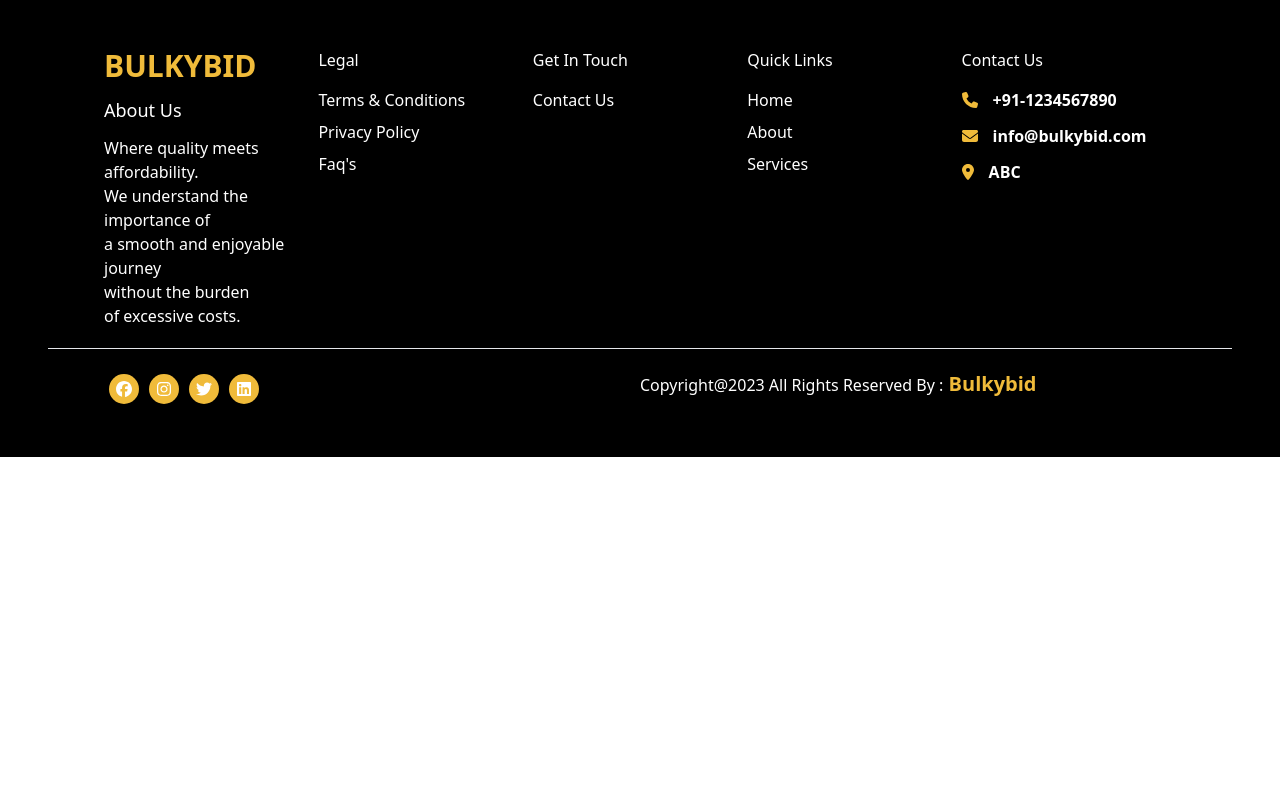
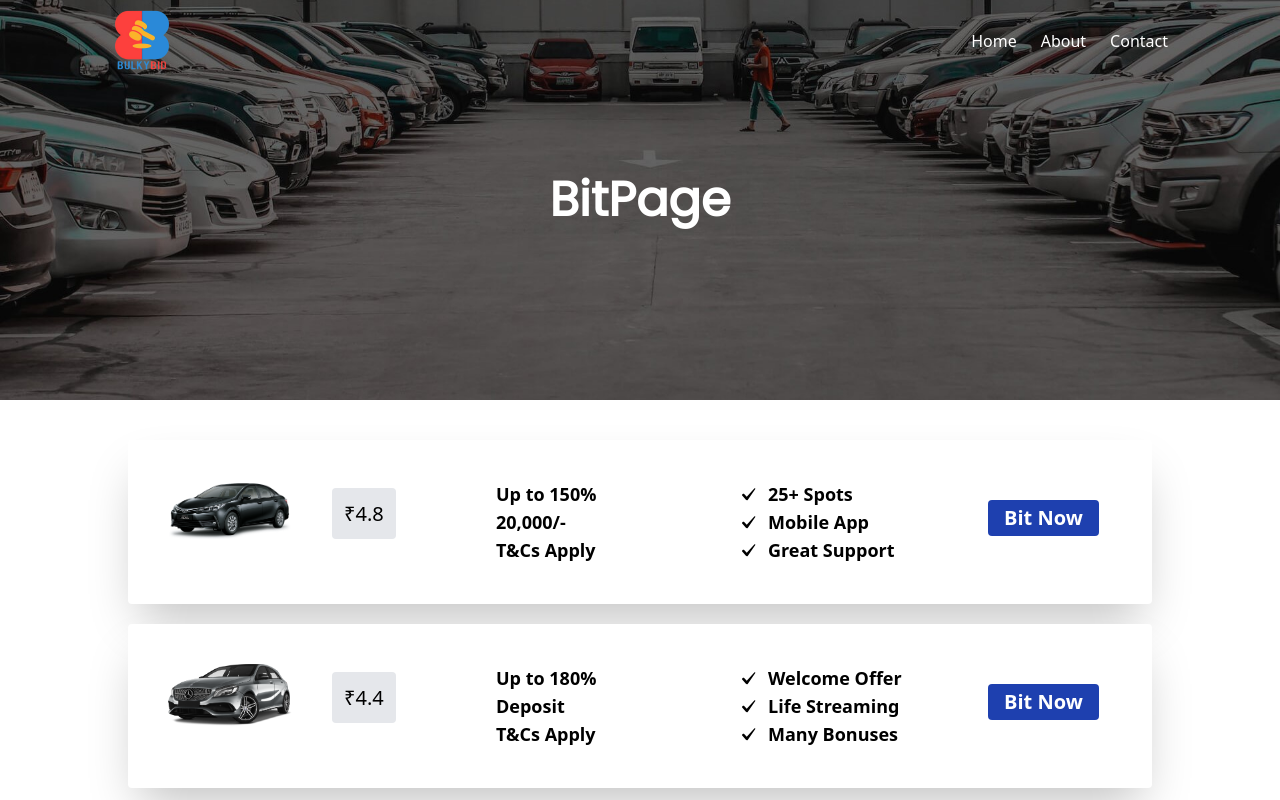
Before and after one commit to gravitonwebtech/bulkybid, a React (Create React App) app: page /bitpage in a window 1280 px wide. Shown: the top 800 px of the page. Built offline with nearby package versions, Linux system fonts and the light colour scheme; a web font is replaced by a local one.

Commit message:
bit page

```diff
--- a/src/App.js
+++ b/src/App.js
@@ -5,6 +5,7 @@ import About from "./componants/About";
 import Services from "./componants/Services";
 import Footer1 from "./Common/Footer1";
 import Contact from "./componants/Contact";
+import BitPage from "./componants/BitPage";
 
 const App = () => {
   return (
@@ -15,6 +16,7 @@ const App = () => {
           <Route path="/about" element={<About />} />
           <Route path="/services" element={<Services />} />
           <Route path="/contact" element={<Contact />} />
+          <Route path="/bitpage" element={<BitPage />} />
         </Routes>
 
         <Footer1 />
--- /dev/null
+++ b/src/componants/BitPage.css
@@ -0,0 +1,14 @@
+.about-banner-img{
+    background-image: url("../assets/images/AboutImg/About-Img2.jpg");
+    background-attachment: fixed;
+    height:50vh;
+    background-position: center;
+    background-repeat: no-repeat;
+    background-size: cover;
+  }
+
+  @media (max-width: 768px){
+      .about-banner-img{
+        height:30vh;
+    }
+    }
--- /dev/null
+++ b/src/componants/BitPage.jsx
@@ -0,0 +1,101 @@
+import React from "react";
+import "./BitPage.css";
+import Navbar from "../Common/Navbar";
+import Car1 from "../assets/images/Homepageimages/home-image1.png";
+import Car2 from "../assets/images/Homepageimages/home-image2.png";
+
+function BitPage() {
+  const items = [
+    {
+      id: 1,
+      image: Car1,
+      rating: "4.8",
+      rules: ["Up to 150%", "20,000/-", "T&Cs Apply"],
+      rules1: ["25+ Spots", "Mobile App", "Great Support"],
+    },
+    {
+      id: 2,
+      image: Car2,
+      rating: "4.4",
+      rules: ["Up to 180%", "Deposit", "T&Cs Apply"],
+      rules1: ["Welcome Offer", "Life Streaming", "Many Bonuses"],
+    },
+  ];
+
+  return (
+    <>
+      <div className="about-banner-img flex flex-col items-center justify-center">
+        <Navbar />
+        <div className="text-center">
+          <h1
+            className="text-white font-bold text-2xl md:text-3xl lg:text-5xl"
+            style={{ fontFamily: "Poppins" }}
+          >
+            BitPage
+          </h1>
+        </div>
+      </div>
+
+      <div className="grid grid-cols-1 mt-5 mx-5 md:mx-20 lg:mx-28 xl:mx-32 mb-5">
+        {items.map((item) => (
+          <div
+            key={items.type}
+            className="bg-white shadow-2xl rounded-[4px] p-10 mt-5"
+          >
+            <div className="grid grid-cols-1 md:grid-cols-12 gap-5 md:gap-10">
+              <div className="md:col-span-2">
+                <img src={item.image} alt={`Car ${item.id}`} />
+              </div>
+              <div className="md:col-span-2 my-5">
+                <span className="text-xl font-medium bg-gray-200 p-3 rounded-[4px]">
+                  &#8377;{item.rating}
+                </span>
+              </div>
+              <div className="md:col-span-3">
+                {item.rules.map((data) => (
+                  <div className="" key={data}>
+                    <ul>
+                      <li className=" text-lg font-semibold">{data}</li>
+                    </ul>
+                  </div>
+                ))}
+              </div>
+              <div className="md:col-span-3">
+                {item.rules1.map((data1) => (
+                  <div className="" key={data1}>
+                    <div className="flex">
+                      <div className="mt-2 pr-3">
+                        <svg
+                          width="14"
+                          height="13"
+                          viewBox="0 0 14 13"
+                          fill="none"
+                          xmlns="http://www.w3.org/2000/svg"
+                        >
+                          <path
+                            fill-rule="evenodd"
+                            clip-rule="evenodd"
+                            d="M2.17697 6.00009L4.753 8.78388L12.28 0.432733C12.8435 -0.131524 13.729 0.470316 13.2863 1.10983L5.8801 11.6803C5.31656 12.3574 4.55184 12.4327 3.90778 11.7556L0.164462 7.58001C-0.560035 6.6019 1.29145 5.21023 2.17697 6.00008V6.00009Z"
+                            fill="black"
+                          />
+                        </svg>
+                      </div>
+                      <div className=" text-lg font-semibold">{data1}</div>
+                    </div>
+                  </div>
+                ))}
+              </div>
+              <div className="md:col-span-2 my-5">
+                <button className="bg-blue-800 px-4 py-1 text-white text-xl font-semibold rounded-[4px]">
+                  Bit Now
+                </button>
+              </div>
+            </div>
+          </div>
+        ))}
+      </div>
+    </>
+  );
+}
+
+export default BitPage;
```
Also changed, not shown: src/componants/Home.jsx (+5 -2 lines).
